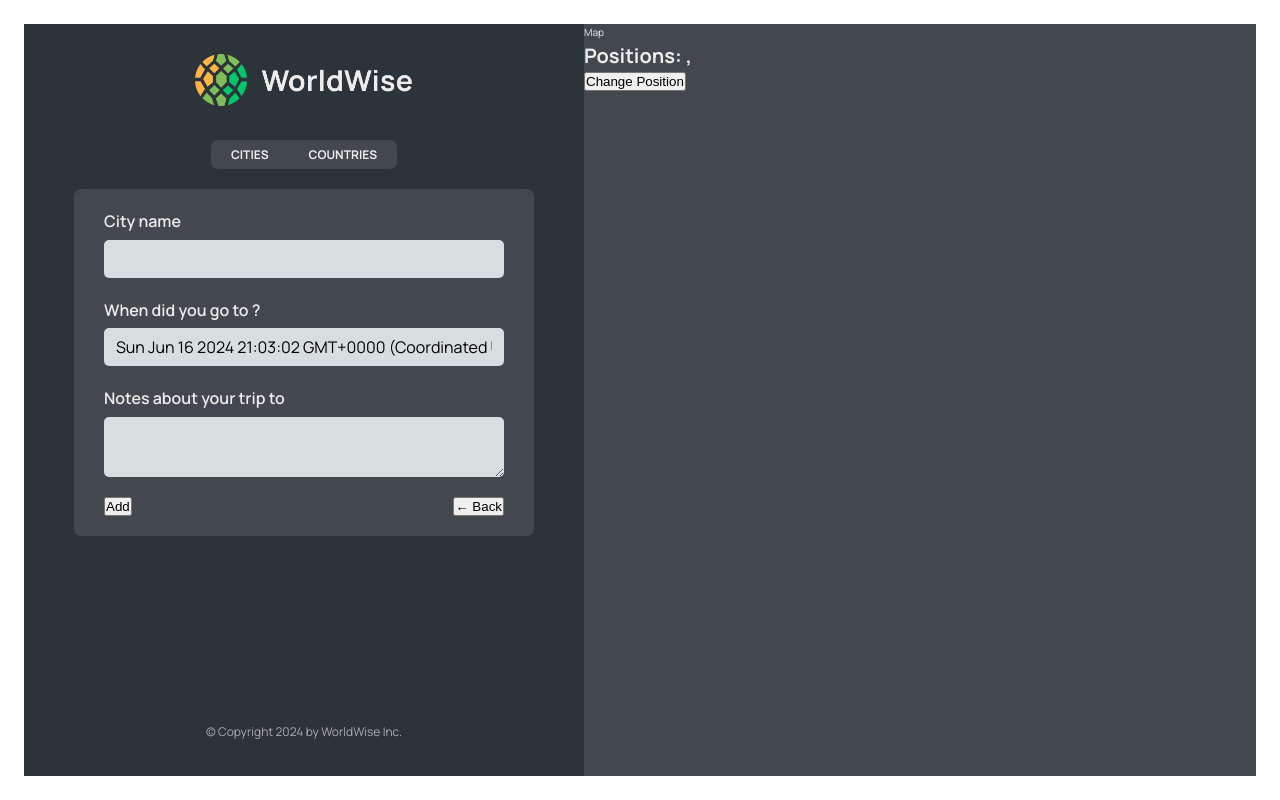
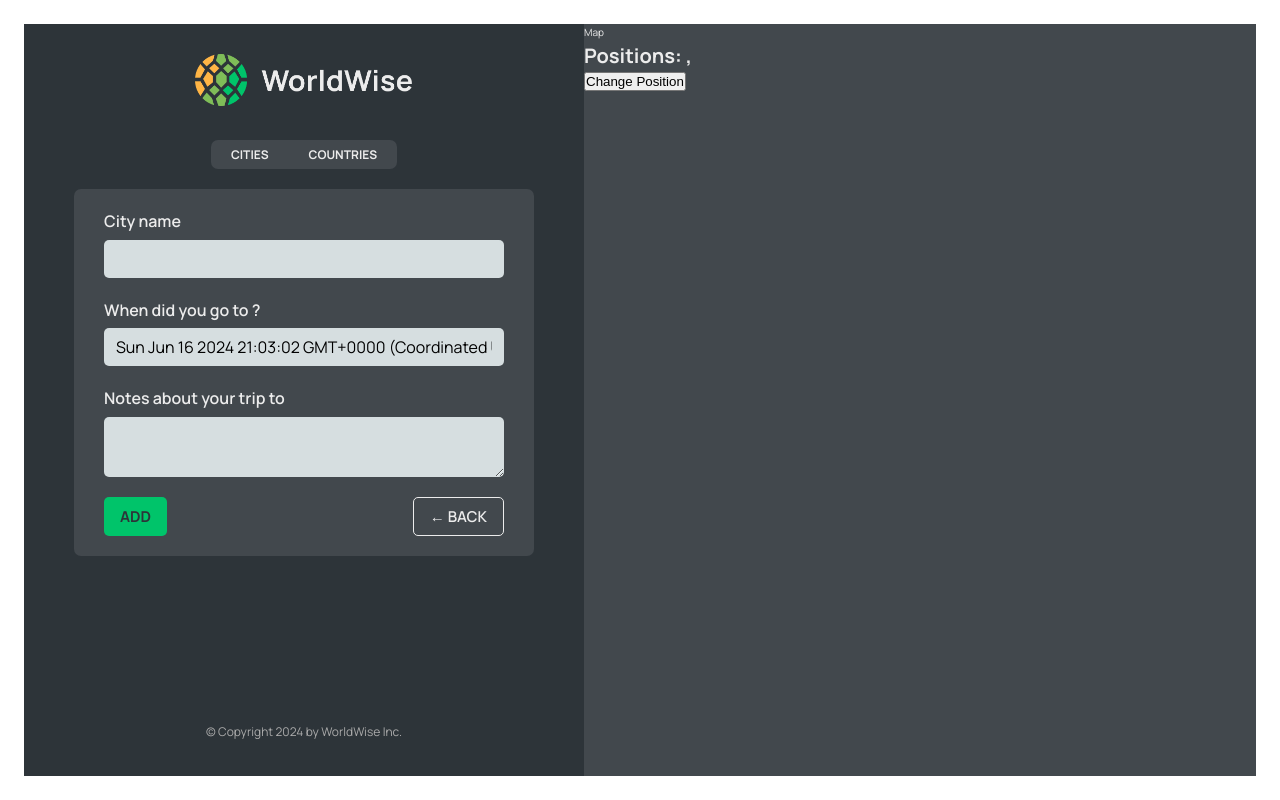
Before and after one commit to joelclaudius/worldwise-map, a React (Vite) app: page /app/form in a window 1280 px wide. Built offline with nearby package versions, Linux system fonts and the light colour scheme; data requests are answered from the project's data file.

Commit message:
Update of the app

```diff
--- a/src/App.jsx
+++ b/src/App.jsx
@@ -1,5 +1,5 @@
 import { useState, useEffect } from "react";
-import { BrowserRouter, Routes, Route } from "react-router-dom";
+import { BrowserRouter, Routes, Route, Navigate } from "react-router-dom";
 import Product from "./pages/Product";
 import HomePage from "./pages/HomePage";
 import Pricing from "./pages/Pricing";
@@ -43,10 +43,7 @@
           <Route path="pricing" element={<Pricing />} />
           <Route path="login" element={<Login />} />
           <Route path="app" element={<AppLayout />}>
-            <Route
-              index
-              element={<CityList cities={cities} isLoading={isLoading} />}
-            />
+            <Route index element={<Navigate replace to="cities" />} />
             <Route
               path="cities"
               element={<CityList cities={cities} isLoading={isLoading} />}
--- /dev/null
+++ b/src/components/Button.jsx
@@ -0,0 +1,11 @@
+import styles from "./Button.module.css";
+
+function Button({ children, onClick, type }) {
+  return (
+    <button onClick={onClick} className={`${styles.btn} ${styles[type]}`}>
+      {children}
+    </button>
+  );
+}
+
+export default Button;
--- a/src/components/Form.jsx
+++ b/src/components/Form.jsx
@@ -3,6 +3,8 @@
 import { useState } from "react";
 
 import styles from "./Form.module.css";
+import Button from "./Button";
+import { useNavigate } from "react-router-dom";
 
 export function convertToEmoji(countryCode) {
   const codePoints = countryCode
@@ -13,6 +15,7 @@
 }
 
 function Form() {
+  const navigate = useNavigate();
   const [cityName, setCityName] = useState("");
   const [country, setCountry] = useState("");
   const [date, setDate] = useState(new Date());
@@ -49,8 +52,16 @@
       </div>
 
       <div className={styles.buttons}>
-        <button>Add</button>
-        <button>&larr; Back</button>
+        <Button type="primary">Add</Button>
+        <Button
+          type="back"
+          onClick={(e) => {
+            e.preventDefault();
+            navigate(-1);
+          }}
+        >
+          &larr; Back
+        </Button>
       </div>
     </form>
   );
```
